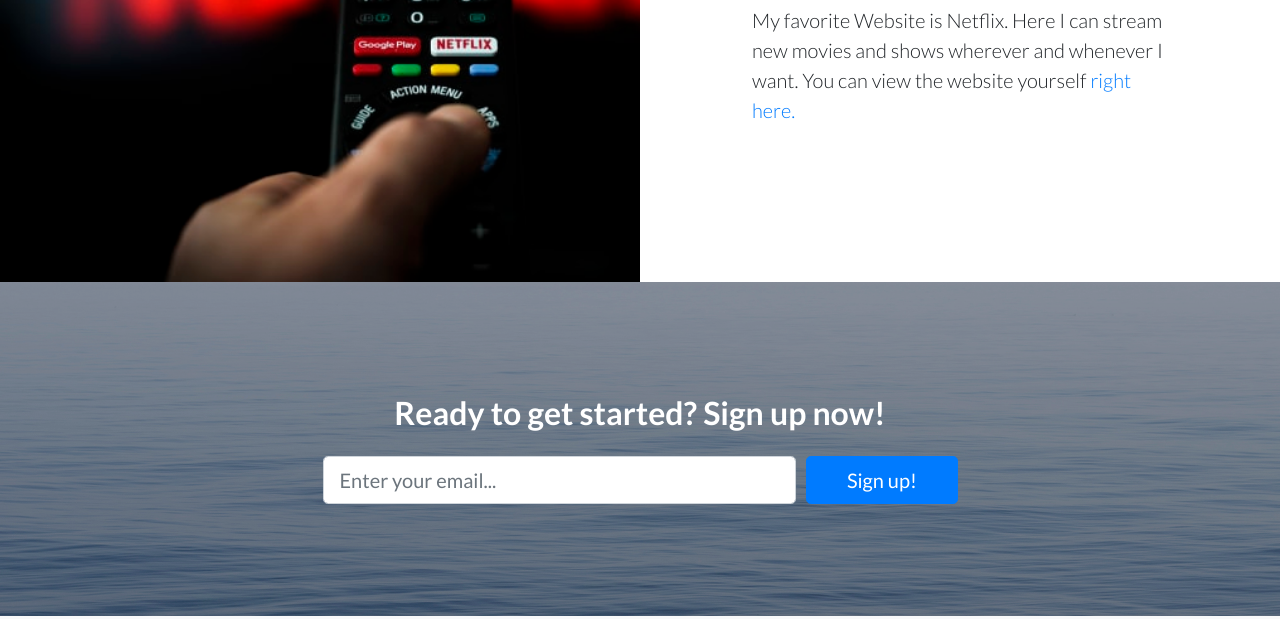
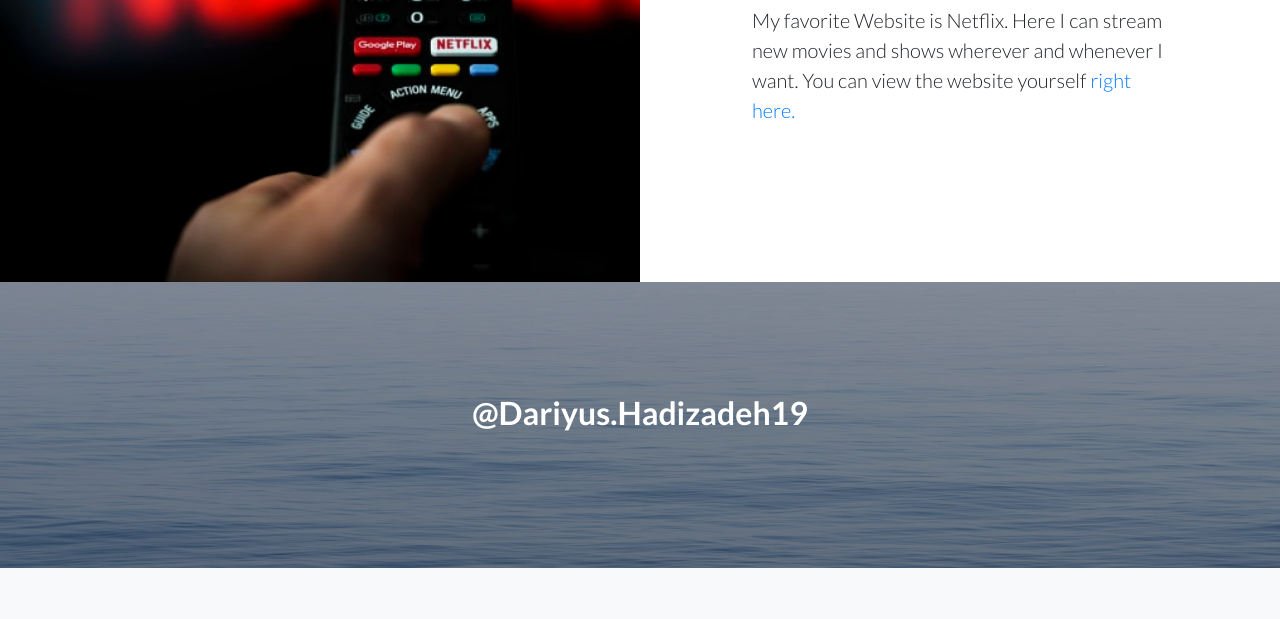
Before and after one commit to DariyusHadizadeh19/CUS1172Project1, a website: page index.html in a window 1280 px wide. Shown: the part 3144-3763 px from the top of the page. Drawn offline with Linux system fonts and the light colour scheme.

Commit message:
Update index.html

```diff
--- a/index.html
+++ b/index.html
@@ -106,16 +106,14 @@
     <div class="container">
       <div class="row">
         <div class="col-xl-9 mx-auto">
-          <h2 class="mb-4">Ready to get started? Sign up now!</h2>
+          <h2 class="mb-4">@Dariyus.Hadizadeh19</h2>
         </div>
         <div class="col-md-10 col-lg-8 col-xl-7 mx-auto">
           <form>
             <div class="form-row">
               <div class="col-12 col-md-9 mb-2 mb-md-0">
-                <input type="email" class="form-control form-control-lg" placeholder="Enter your email...">
               </div>
               <div class="col-12 col-md-3">
-                <button type="submit" class="btn btn-block btn-lg btn-primary">Sign up!</button>
               </div>
             </div>
           </form>
```
